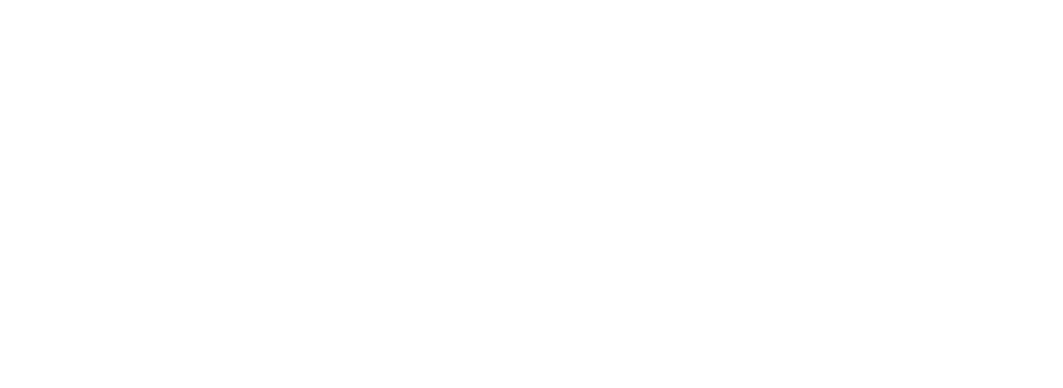
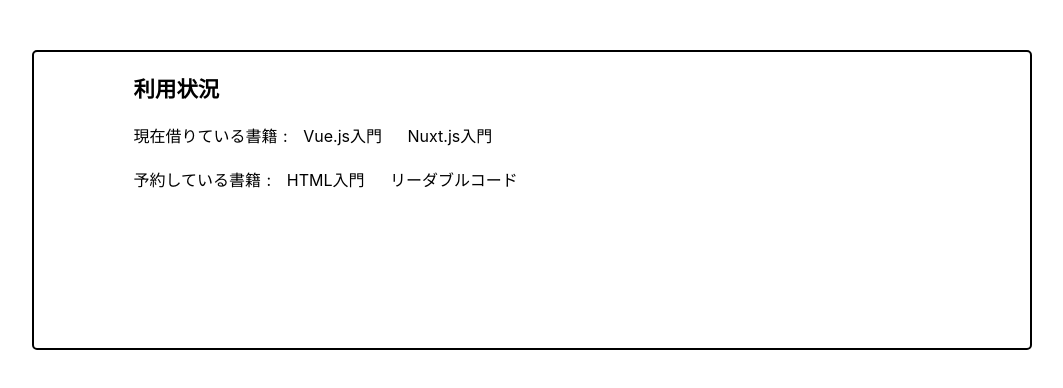
Before and after one commit to CTRL-Infrastructure-team/Collection-management-system, a Nuxt app in the folder client/: page /user in a window 1280 px wide. Before the commit this address had no page. Shown: the top 388 px of the page, without its empty margins (108-1171 px from the left). Built offline with nearby package versions, Linux system fonts and the light colour scheme.

Commit message:
[add] 利用状況コンポーネントの追加

```diff
--- /dev/null
+++ b/client/components/ui/UserConditions.vue
@@ -0,0 +1,68 @@
+<template>
+    <div class="wrapper">
+        <div class="title">
+            利用状況
+        </div>
+
+        <div class="headline">
+            現在借りている書籍 :
+            <span
+                v-for="book in rentBooks"
+                :key="book.id"
+                class="book-name"
+                >
+
+                {{ book }}
+            </span>
+        </div>
+
+        <div class="headline">
+            予約している書籍 :
+            <span
+                v-for="book in reserveBooks"
+                :key="book.id"
+                class="book-name"
+                >
+
+                {{ book }}
+            </span>
+        </div>
+
+    </div>
+
+</template>
+
+<script>
+export default {
+    data() {
+        return {
+            rentBooks: ["Vue.js入門","Nuxt.js入門"],
+            reserveBooks: ["HTML入門","リーダブルコード"]
+        }
+    }
+}
+</script>
+
+<style scoped>
+.wrapper{
+    width: 100%;
+    height: 300px;
+    border: 2px solid #000000;
+    border-radius: 5px;
+
+}
+.title{
+    font-size: calc(15px + 0.5vw);
+    width: 80%;
+    margin: 20px auto;
+    font-weight: bolder;
+}
+.headline{
+    width: 80%;
+    margin: 20px auto;
+}
+.book-name{
+    width: 100px;
+    margin: 0px 10px;
+}
+</style>
--- /dev/null
+++ b/client/pages/user.vue
@@ -0,0 +1,25 @@
+<template>
+    <div class="container">
+        <UserConditions />
+    </div>
+
+</template>
+
+<script>
+import UserConditions from "../components/ui/UserConditions.vue";
+
+export default {
+    components:{
+        UserConditions
+    }
+}
+</script>
+
+<style scoped>
+.container{
+    width: 90%;
+    max-width: 1000px;
+    min-height: 100vh;
+    margin: 50px auto;
+}
+</style>
```
Also changed, not shown: client/package.json (+4 -4 lines), 2 other files (tests, documents, lock files or other folders).
